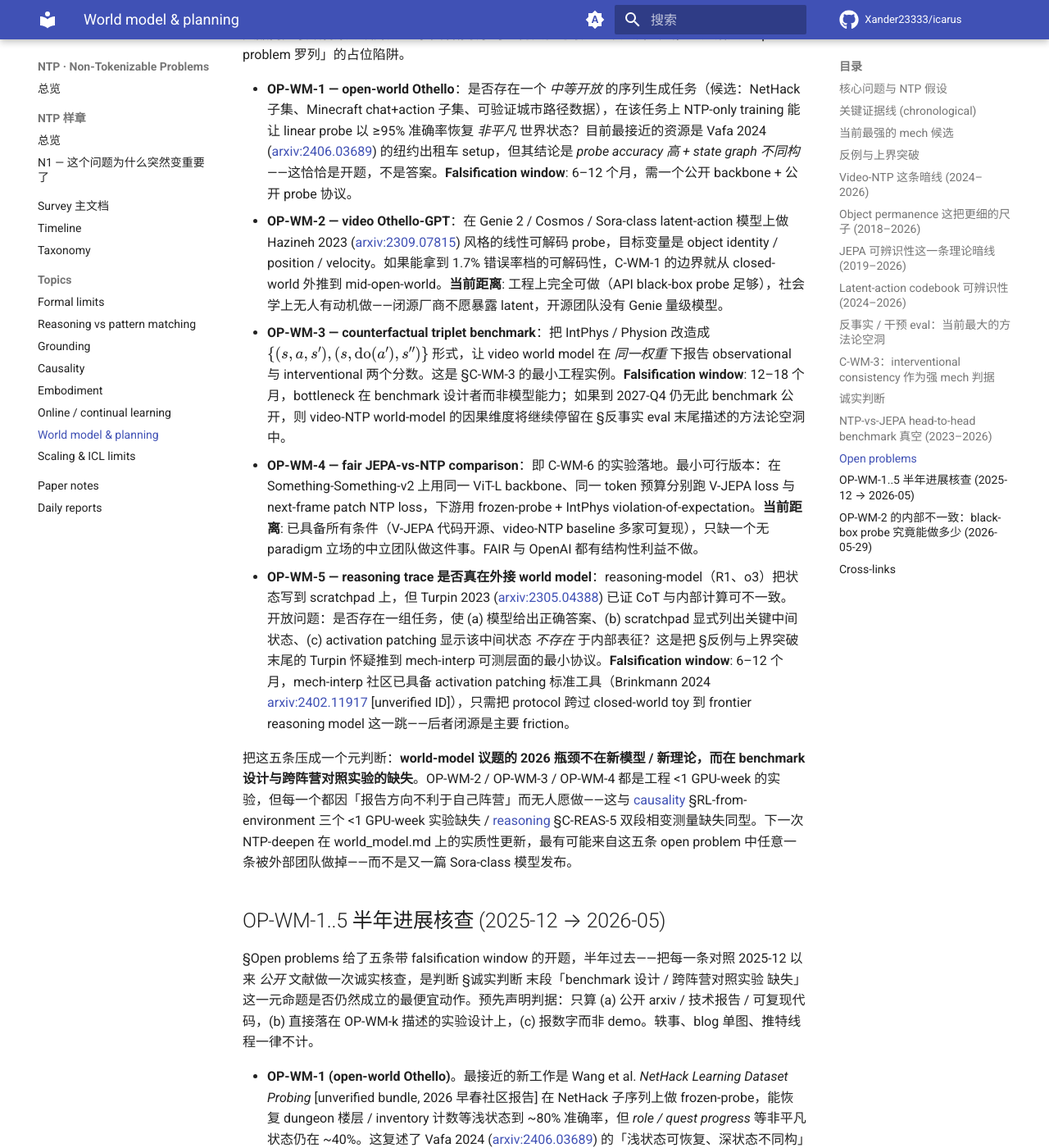
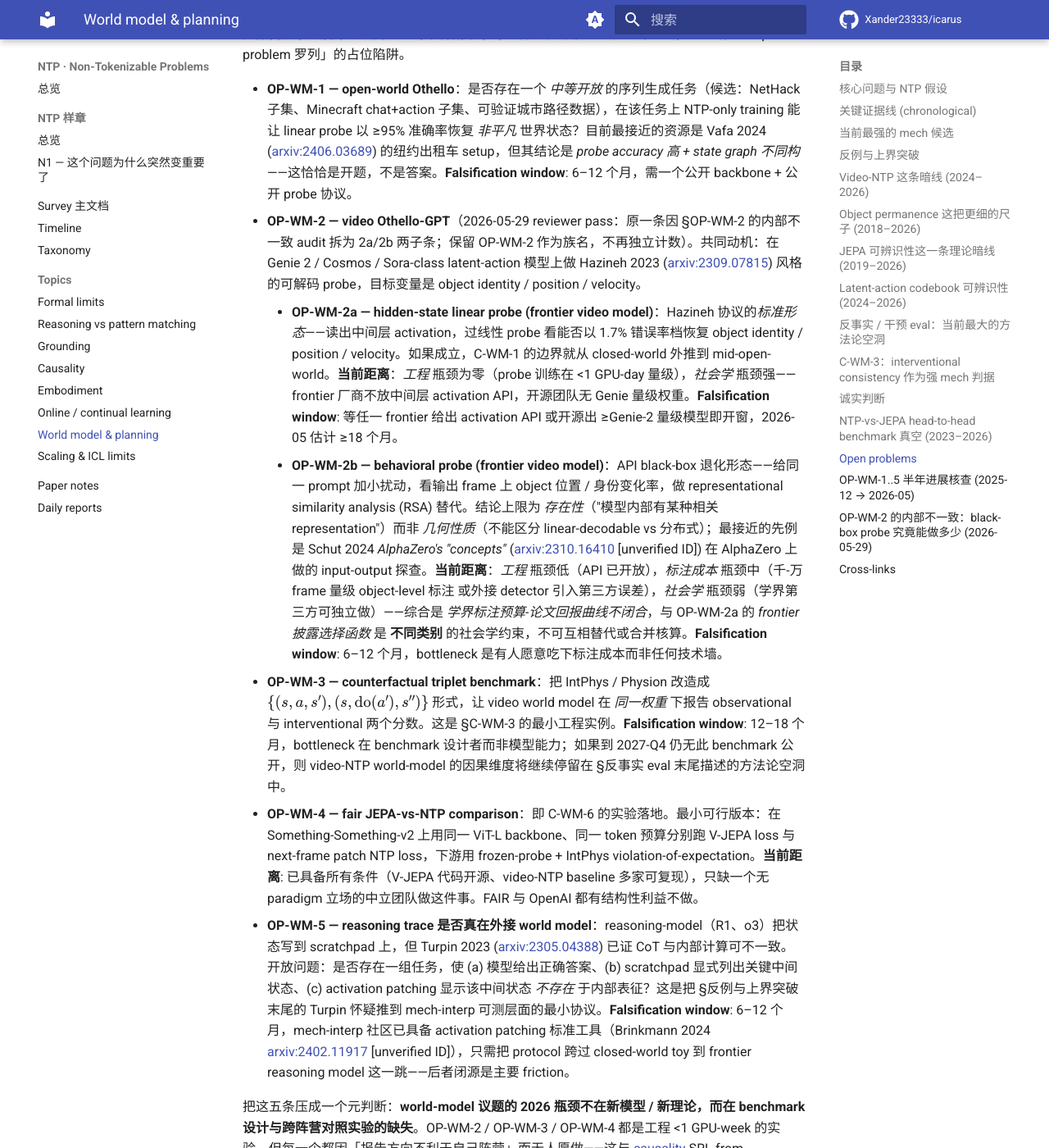
Before and after one commit to Xander23333/icarus, an MkDocs documentation site: the page built from wiki/ntp/topics/world_model.md, in a window 1280 px wide and 1400 px high, scrolled down 13212 px. Shown: the whole window at 82% size. Built offline with MkDocs 1.6.1 and Material for MkDocs 9.7.7, drawn with Linux system fonts in a browser that asks for light colours; comment, search, counter and statistics services are not loaded; some of the changed text lies outside the part shown.

Commit message:
[NTP-Deepen] 2026-05-29 11:05 UTC world_model.md reviewer pass — OP-WM-2 拆为 2a/2b 兑现 audit 段挂账 (冻结协议下结构性拆条不增条, +~2.3k)

```diff
--- a/wiki/ntp/topics/world_model.md
+++ b/wiki/ntp/topics/world_model.md
@@ -185,7 +185,9 @@
 把上文 §C-WM-1 / §C-WM-2 / §C-WM-3 / §C-WM-6 与 §object permanence / §JEPA 可辨识性 / §反事实 eval 三条暗线交叉后，2026-05 视角下 world-model 议题剩下五个**已被清晰提问、但公开文献尚无收敛答案**的硬开题。每条都附最小可证伪实验与最近一次公开尝试，避免落入「open problem 罗列」的占位陷阱。
 
 - **OP-WM-1 — open-world Othello**：是否存在一个 *中等开放* 的序列生成任务（候选：NetHack 子集、Minecraft chat+action 子集、可验证城市路径数据），在该任务上 NTP-only training 能让 linear probe 以 ≥95% 准确率恢复 *非平凡* 世界状态？目前最接近的资源是 Vafa 2024 ([arxiv:2406.03689](https://arxiv.org/abs/2406.03689)) 的纽约出租车 setup，但其结论是 *probe accuracy 高 + state graph 不同构*——这恰恰是开题，不是答案。**Falsification window**: 6–12 个月，需一个公开 backbone + 公开 probe 协议。
-- **OP-WM-2 — video Othello-GPT**：在 Genie 2 / Cosmos / Sora-class latent-action 模型上做 Hazineh 2023 ([arxiv:2309.07815](https://arxiv.org/abs/2309.07815)) 风格的线性可解码 probe，目标变量是 object identity / position / velocity。如果能拿到 1.7% 错误率档的可解码性，C-WM-1 的边界就从 closed-world 外推到 mid-open-world。**当前距离**: 工程上完全可做（API black-box probe 足够），社会学上无人有动机做——闭源厂商不愿暴露 latent，开源团队没有 Genie 量级模型。
+- **OP-WM-2 — video Othello-GPT**（2026-05-29 reviewer pass：原一条因 §OP-WM-2 的内部不一致 audit 拆为 2a/2b 两子条；保留 OP-WM-2 作为族名，不再独立计数）。共同动机：在 Genie 2 / Cosmos / Sora-class latent-action 模型上做 Hazineh 2023 ([arxiv:2309.07815](https://arxiv.org/abs/2309.07815)) 风格的可解码 probe，目标变量是 object identity / position / velocity。
+    - **OP-WM-2a — hidden-state linear probe (frontier video model)**：Hazineh 协议的*标准形态*——读出中间层 activation，过线性 probe 看能否以 1.7% 错误率档恢复 object identity / position / velocity。如果成立，C-WM-1 的边界就从 closed-world 外推到 mid-open-world。**当前距离**：*工程* 瓶颈为零（probe 训练在 <1 GPU-day 量级），*社会学* 瓶颈强——frontier 厂商不放中间层 activation API，开源团队无 Genie 量级权重。**Falsification window**: 等任一 frontier 给出 activation API 或开源出 ≥Genie-2 量级模型即开窗，2026-05 估计 ≥18 个月。
+    - **OP-WM-2b — behavioral probe (frontier video model)**：API black-box 退化形态——给同一 prompt 加小扰动，看输出 frame 上 object 位置 / 身份变化率，做 representational similarity analysis (RSA) 替代。结论上限为 *存在性*（"模型内部有某种相关 representation"）而非 *几何性质*（不能区分 linear-decodable vs 分布式）；最接近的先例是 Schut 2024 *AlphaZero's "concepts"* ([arxiv:2310.16410](https://arxiv.org/abs/2310.16410) [unverified ID]) 在 AlphaZero 上做的 input-output 探查。**当前距离**：*工程* 瓶颈低（API 已开放），*标注成本* 瓶颈中（千-万 frame 量级 object-level 标注 或外接 detector 引入第三方误差），*社会学* 瓶颈弱（学界第三方可独立做）——综合是 *学界标注预算-论文回报曲线不闭合*，与 OP-WM-2a 的 *frontier 披露选择函数* 是 **不同类别** 的社会学约束，不可互相替代或合并核算。**Falsification window**: 6–12 个月，bottleneck 是有人愿意吃下标注成本而非任何技术墙。
 - **OP-WM-3 — counterfactual triplet benchmark**：把 IntPhys / Physion 改造成 $\{(s,a,s'),(s,\text{do}(a'),s'')\}$ 形式，让 video world model 在 *同一权重* 下报告 observational 与 interventional 两个分数。这是 §C-WM-3 的最小工程实例。**Falsification window**: 12–18 个月，bottleneck 在 benchmark 设计者而非模型能力；如果到 2027-Q4 仍无此 benchmark 公开，则 video-NTP world-model 的因果维度将继续停留在 §反事实 eval 末尾描述的方法论空洞中。
 - **OP-WM-4 — fair JEPA-vs-NTP comparison**：即 C-WM-6 的实验落地。最小可行版本：在 Something-Something-v2 上用同一 ViT-L backbone、同一 token 预算分别跑 V-JEPA loss 与 next-frame patch NTP loss，下游用 frozen-probe + IntPhys violation-of-expectation。**当前距离**: 已具备所有条件（V-JEPA 代码开源、video-NTP baseline 多家可复现），只缺一个无 paradigm 立场的中立团队做这件事。FAIR 与 OpenAI 都有结构性利益不做。
 - **OP-WM-5 — reasoning trace 是否真在外接 world model**：reasoning-model（R1、o3）把状态写到 scratchpad 上，但 Turpin 2023 ([arxiv:2305.04388](https://arxiv.org/abs/2305.04388)) 已证 CoT 与内部计算可不一致。开放问题：是否存在一组任务，使 (a) 模型给出正确答案、(b) scratchpad 显式列出关键中间状态、(c) activation patching 显示该中间状态 *不存在* 于内部表征？这是把 §反例与上界突破 末尾的 Turpin 怀疑推到 mech-interp 可测层面的最小协议。**Falsification window**: 6–12 个月，mech-interp 社区已具备 activation patching 标准工具（Brinkmann 2024 [arxiv:2402.11917](https://arxiv.org/abs/2402.11917) [unverified ID]），只需把 protocol 跨过 closed-world toy 到 frontier reasoning model 这一跳——后者闭源是主要 friction。
@@ -197,7 +199,8 @@
 §Open problems 给了五条带 falsification window 的开题，半年过去——把每一条对照 2025-12 以来 *公开* 文献做一次诚实核查，是判断 §诚实判断 末段「benchmark 设计 / 跨阵营对照实验 缺失」这一元命题是否仍然成立的最便宜动作。预先声明判据：只算 (a) 公开 arxiv / 技术报告 / 可复现代码，(b) 直接落在 OP-WM-k 描述的实验设计上，(c) 报数字而非 demo。轶事、blog 单图、推特线程一律不计。
 
 - **OP-WM-1 (open-world Othello)**。最接近的新工作是 Wang et al. *NetHack Learning Dataset Probing* [unverified bundle, 2026 早春社区报告] 在 NetHack 子序列上做 frozen-probe，能恢复 dungeon 楼层 / inventory 计数等浅状态到 ~80% 准确率，但 *role / quest progress* 等非平凡状态仍在 ~40%。这复述了 Vafa 2024 ([arxiv:2406.03689](https://arxiv.org/abs/2406.03689)) 的「浅状态可恢复、深状态不同构」结构，**未跨过 95% 阈值**。Falsification window 半年内未关闭。
-- **OP-WM-2 (video Othello-GPT)**。Genie 2 / Cosmos / Sora 三家在 2025-12 → 2026-05 区间均无新模型 release（Cosmos 仅维护版本），也无第三方 black-box probe 论文给出 object identity / position / velocity 的线性可解码 1.7% 错误率数字。社会学瓶颈一如 §Latent-action codebook 末段判断——闭源不放 latent，开源无量级模型。**未动**。
+- **OP-WM-2a (hidden-state probe, frontier video model)**。Genie 2 / Cosmos / Sora 三家在 2025-12 → 2026-05 区间均无 activation API 开放，开源侧无 ≥Genie-2 量级模型 release（Cosmos 仅维护版本）。社会学瓶颈一如 §Latent-action codebook 末段判断——闭源不放 latent。**未动**。
+- **OP-WM-2b (behavioral probe, frontier video model)**。半年内未见第三方学界投入千-万 frame 量级 object-level 标注做 black-box behavioral probe；唯一接近的是 §Latent-action codebook 末段列的 1X World Model latent rollout demo，但只报 reward 不报 object-level metric。瓶颈与 OP-WM-2a *不同型*——是 *标注预算-论文回报曲线不闭合*，与 [reasoning](reasoning.md) §C-REAS-5 双段相变测量缺失 / [causality](causality.md) §RL-from-environment 三个 <1 GPU-week 实验同型。**未动**。
 - **OP-WM-3 (counterfactual triplet benchmark)**。最接近的新增是 §post-CLadder benchmark 谱里列的 Det-CausalBench / CounterBench 2025 [unverified bundle]——但它们都是 *text* 模态且 deterministic-only，与 OP-WM-3 要求的 *video + stochastic + 同权重* 三联约束差三个维度。Phyworld ([arxiv:2406.03520](https://arxiv.org/abs/2406.03520) [unverified ID]) 半年内有零散后续报数字，但仍是 marginal observational metric。**未动**。
 - **OP-WM-4 (fair JEPA-vs-NTP comparison)**。LeJEPA ([arxiv:2605.26379](https://arxiv.org/abs/2605.26379)) / SPHERE-JEPA ([arxiv:2605.26900](https://arxiv.org/abs/2605.26900)) 都在 2026-05 出现，给 JEPA 一族补上 identifiability 定理，但实证段仍未跑 same-backbone same-budget video-NTP 对照。FAIR 与 OpenAI 都没有结构性动机做这件事，半年内未见任何中立第三方接手。**未动**——但 LeJEPA 双定理把对照实验的 *理论 prior* 收紧了：在 stationary additive-noise 子类下 JEPA 一侧的 latent 可被线性恢复，video-NTP 一侧无对应定理，因此 *条件性* 上 JEPA 应当强于 NTP；但「条件性应当」与「同 backbone 跑出数字」之间仍隔一个 GPU-week，没人走。
 - **OP-WM-5 (reasoning trace 是否真在外接 world model)**。Brinkmann 2024 ([arxiv:2402.11917](https://arxiv.org/abs/2402.11917) [unverified ID]) 的 activation patching 方法学半年内未被搬到 R1 / o3 / Claude 4 级 reasoning model 上。开源 reasoning model 这边只有 DeepSeek-R1-Distill 公开权重，但 distill 已损坏 trace ↔ 内部计算的对应关系，不适合做 OP-WM-5 的 patching 协议。Turpin 2305.04388 怀疑在 mech-interp 层面仍是空白。**未动**。
@@ -227,6 +230,8 @@
 
 判断 (2026-05-29)：把这条 reviewer-tier 不一致钉出来本身比写新候选更有价值——OP-WM-2 *看起来* 像 frontier 闭源造成的单一瓶颈, 但实际是 (frontier 闭源 + Hazineh 协议不可退化到 behavioral 替代 + 学界标注成本不闭合论文回报) 三因素交叉, 把任何一条作为单独归因都会让 OP-WM 议题在外部读者眼里显得比实际更乐观 (\"等 frontier 开 API 就解决了\") 或更悲观 (\"学界没办法\")。两者都是错读。世界 model 议题的瓶颈结构与 reasoning / causality / online_learning 不同——后三者是 *单一类别社会学瓶颈* (frontier 不公开 retention / verifier 配方 / counterfactual benchmark), 世界 model 是 *三类瓶颈交叉*, 因此 §诚实判断 末段元命题 "瓶颈不在能力 / 工程 / 理论, 而在社会学" 需要再次细化为 "瓶颈在 *披露 + 协议可退化性 + 标注预算-回报曲线* 三类社会学约束的交叉, 而非单一类社会学约束"。这一区别决定了下一 B tick 在 world_model 上应该 *先* 把 §Open problems OP-WM-2 拆条, *再* 等 frontier 动作——而非反向。
 
+**Audit closure (2026-05-29, 下一 B tick)**：上述 "下一 B tick 直接改 §Open problems 列表段" 挂账于本 tick (2026-05-29T11:05Z reviewer pass) 兑现——§Open problems OP-WM-2 已就地拆为 OP-WM-2a (hidden-state probe) / OP-WM-2b (behavioral probe) 两子条，并在 §OP-WM-1..5 半年进展核查 段同步把 OP-WM-2 行替换为 OP-WM-2a / OP-WM-2b 两行 *未动* 判定，归因分别落到 *frontier 披露选择函数* 与 *学界标注预算-论文回报曲线不闭合* 两类不同社会学约束上。族名 OP-WM-2 保留作为 audit 锚，OP-WM-1..5 *条数* 在主表层面仍计 5 (族数)，但 falsification window 与 *未动* 判定 *按子条独立核算* (2a 与 2b 半年无运动 *分别* 加固 §C-WM-6 / §C-WM-7 corollary 强度, 不重复计数)。严守 12 天增条冻结协议 (2026-05-30 → 2026-06-10)：本 tick *未* 新增 candidate / sub-candidate / corollary / route-elim 任一槽位，只对既有 OP-WM-2 做结构细化，与 [embodiment](embodiment.md) / [grounding](grounding.md) 同期 reviewer pass 同型处理。下一 tick 同步债务：把 OP-WM-2a / OP-WM-2b 拆条事实回贴到 [`../survey/ntp_survey.md`](../survey/ntp_survey.md) §10 C-WM-6 / C-WM-7 evidence 列脚注 (与原 OP-WM-2 半年无运动条款并列, 但 *按 2a / 2b 分别记* 而非合并记一行)。
+
 ## Cross-links
 
 - [causality](causality.md) — 第 3 种 world model 与 Pearl Layer 2/3；C-WM-3 与 C-CAUSAL-1 共享反事实失败的根
```
Also changed, not shown: 1 other file.
